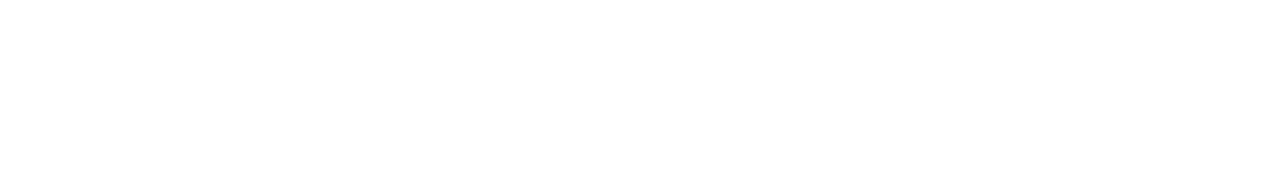
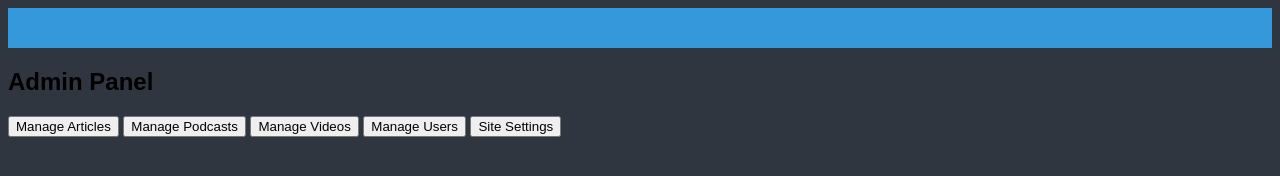
Before and after one commit to Michael-laffin/digitalmindpulse, a plain HTML site: page admin.html in a window 1280 px wide. Drawn offline with Linux system fonts and the light colour scheme.

Commit message:
Update admin.html

```diff
--- a/admin.html
+++ b/admin.html
@@ -3,9 +3,37 @@
 <head>
     <meta charset="UTF-8">
     <meta name="viewport" content="width=device-width, initial-scale=1.0">
-    <title>Admin</title>
+    <title>Digital Mind Pulse - Admin Panel</title>
+    <link rel="stylesheet" href="styles.css">
+    <link rel="stylesheet" href="admin.css">
+    <link rel="stylesheet" href="https://cdnjs.cloudflare.com/ajax/libs/font-awesome/6.1.1/css/all.min.css">
 </head>
 <body>
-    <!-- page content -->
-</body>
-</html>
+    <header>
+        <!-- Same header as index.html, but with an additional "Admin" link -->
+    </header>
+
+    <main>
+        <section class="page-header">
+            <div class="container">
+                <h2>Admin Panel</h2>
+            </div>
+        </section>
+
+        <section class="admin-panel">
+            <div class="container">
+                <div class="admin-menu">
+                    <button data-action="manage-articles">Manage Articles</button>
+                    <button data-action="manage-podcasts">Manage Podcasts</button>
+                    <button data-action="manage-videos">Manage Videos</button>
+                    <button data-action="manage-users">Manage Users</button>
+                    <button data-action="site-settings">Site Settings</button>
+                </div>
+                <div class="admin-content">
+                    <!-- Dynamic content will be loaded here based on the selected action -->
+                </div>
+            </div>
+        </section>
+    </main>
+
+    <footer>
```
